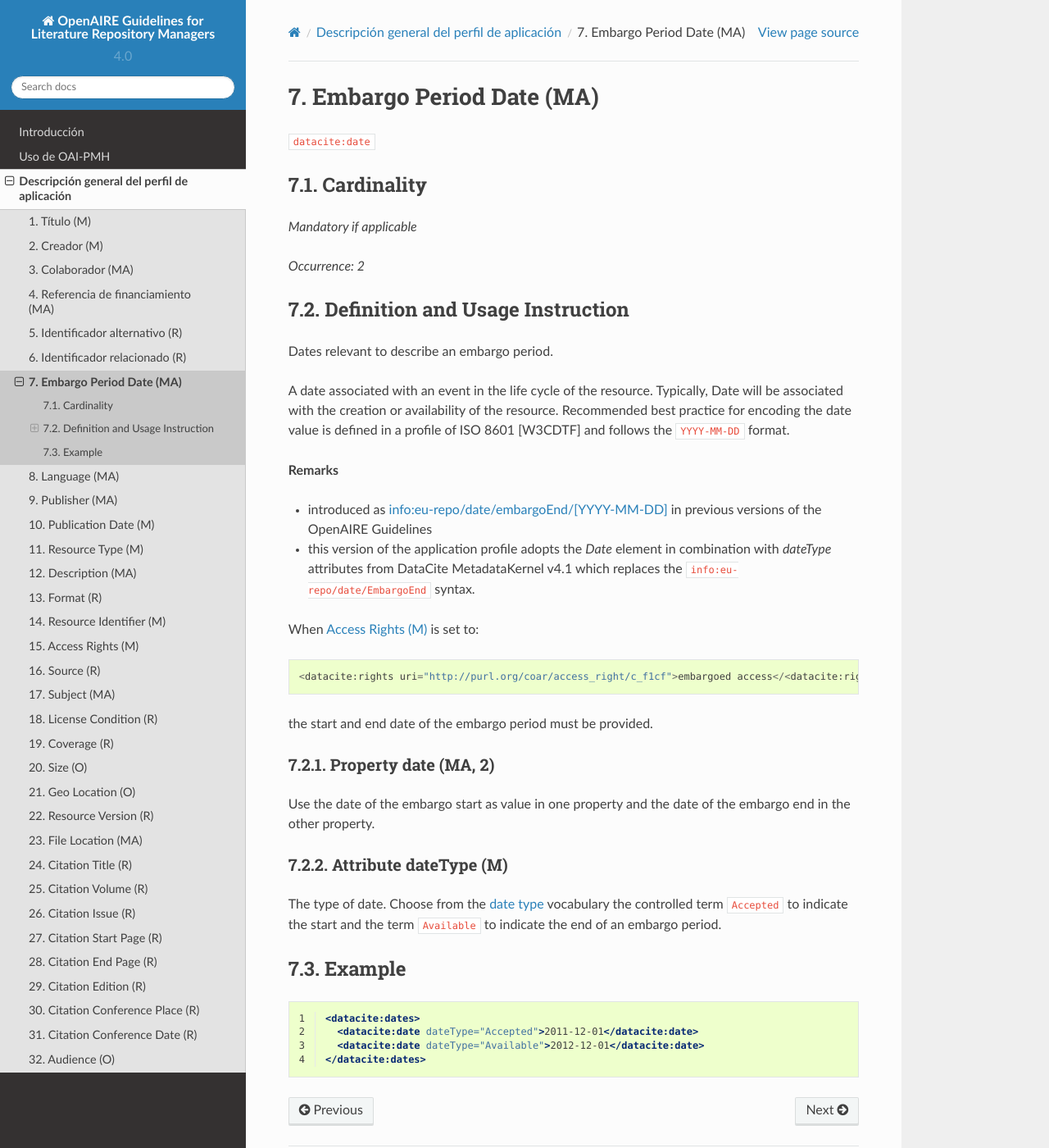
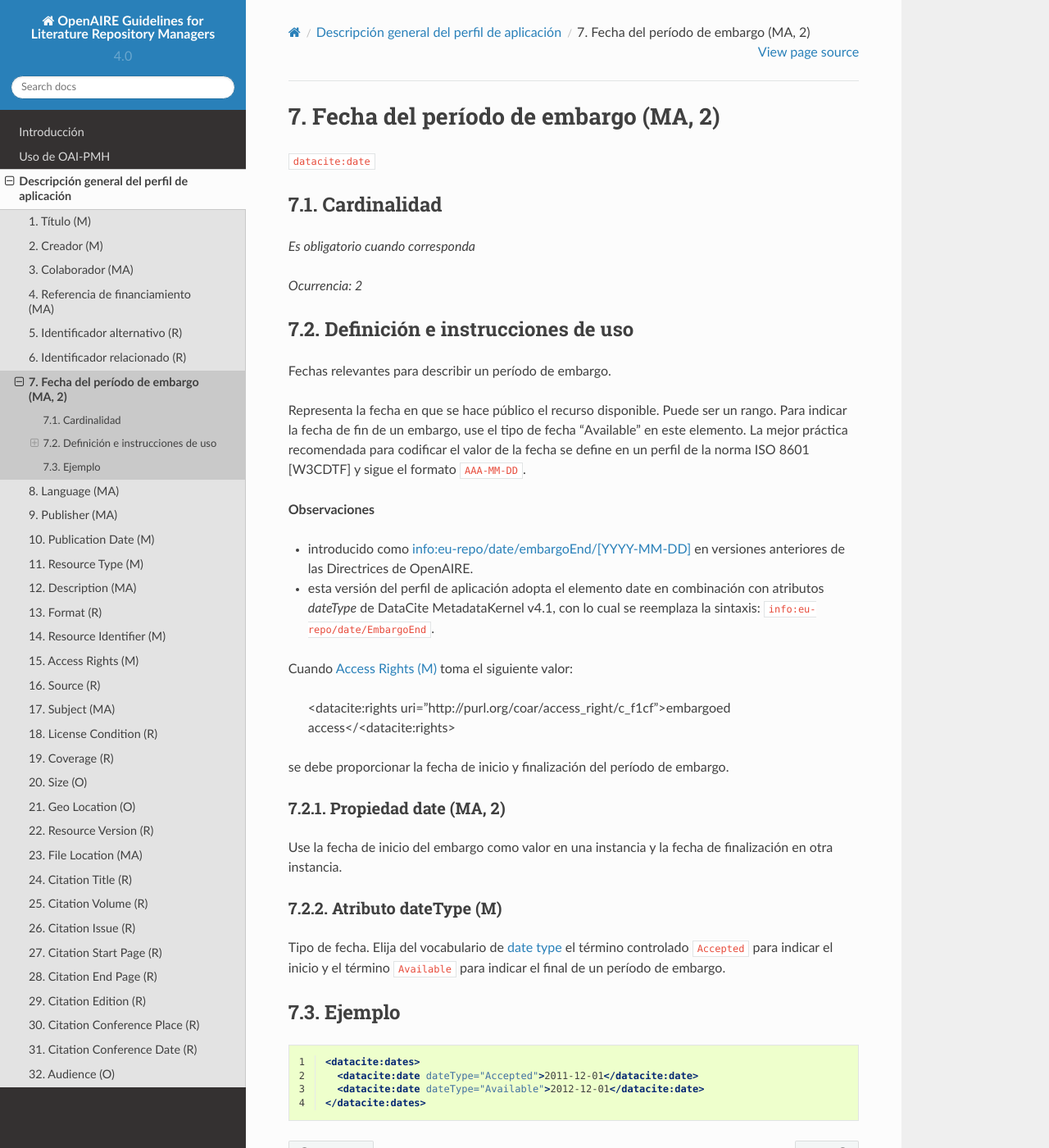
Before and after one commit to memoemg/openAIRE4, a Sphinx documentation site: the page built from docs/field_embargoenddate.rst, in a window 1280 px wide and 1400 px high. Shown: the whole window at 82% size. Built offline with Sphinx 7.4.7 and the Read the Docs theme 2.0.0, drawn with Linux system fonts in a browser that asks for light colours; a script that is not in the unit is left out.

Commit message:
Update field_embargoenddate.rst

```diff
--- a/docs/field_embargoenddate.rst
+++ b/docs/field_embargoenddate.rst
@@ -1,47 +1,47 @@
 .. _dci:dateEmbargo:
 
-Embargo Period Date (MA)
-========================
+Fecha del período de embargo (MA, 2)
+=================================
 
 ``datacite:date``
 
 
-Cardinality
-~~~~~~~~~~~
+Cardinalidad
+~~~~~~~~~~~~
 
-*Mandatory if applicable*
+*Es obligatorio cuando corresponda*
 
-*Occurrence: 2*
+*Ocurrencia: 2*
 
-Definition and Usage Instruction
-~~~~~~~~~~~~~~~~~~~~~~~~~~~~~~~~
+Definición e instrucciones de uso
+~~~~~~~~~~~~~~~~~~~~~~~~~~~~~~~~~
 
-Dates relevant to describe an embargo period.
+Fechas relevantes para describir un período de embargo.
 
-A date associated with an event in the life cycle of the resource. Typically, Date will be associated with the creation or availability of the resource. Recommended best practice for encoding the date value is defined in a profile of ISO 8601 [W3CDTF] and follows the ``YYYY-MM-DD`` format.
+Representa la fecha en que se hace público el recurso disponible. Puede ser un rango. Para indicar la fecha de fin de un embargo, use el tipo de fecha "Available" en este elemento.   La mejor práctica recomendada para codificar el valor de la fecha se define en un perfil de la norma ISO 8601 [W3CDTF] y sigue el formato ``AAA-MM-DD``.
 
-**Remarks**
+**Observaciones**
 
-* introduced as `info:eu-repo/date/embargoEnd/[YYYY-MM-DD] <https://wiki.surfnet.nl/display/standards/info-eu-repo/#info-eu-repo-DateTypesandvalue>`_ in previous versions of the OpenAIRE Guidelines
-* this version of the application profile adopts the *Date* element in combination with *dateType* attributes from DataCite MetadataKernel v4.1 which replaces the ``info:eu-repo/date/EmbargoEnd`` syntax.
+* introducido como `info:eu-repo/date/embargoEnd/[YYYY-MM-DD] <https://wiki.surfnet.nl/display/standards/info-eu-repo/#info-eu-repo-DateTypesandvalue>`_ en versiones anteriores de las Directrices de OpenAIRE.
+* esta versión del perfil de aplicación adopta el elemento date en combinación con atributos *dateType* de DataCite MetadataKernel v4.1, con lo cual se  reemplaza la sintaxis: ``info:eu-repo/date/EmbargoEnd``.
 
-When :ref:`dci:accessrights` is set to::
+Cuando :ref:`dci:accessrights` toma el siguiente valor:
 
     <datacite:rights uri="http://purl.org/coar/access_right/c_f1cf">embargoed access</<datacite:rights>
 
-the start and end date of the embargo period must be provided.
+se debe proporcionar la fecha de inicio y finalización del período de embargo.
 
-Property date (MA, 2)
------------------------
-
-Use the date of the embargo start as value in one property and the date of the embargo end in the other property.
-
-Attribute dateType (M)
+Propiedad date (MA, 2)
 ----------------------
 
-The type of date. Choose from the :ref:`date type <vocab:datetype_datetype>` vocabulary the controlled term ``Accepted`` to indicate the start and the term ``Available`` to indicate the end of an embargo period.
+Use la fecha de inicio del embargo como valor en una instancia y la fecha de finalización en otra instancia.
 
-Example
+Atributo dateType (M)
+---------------------
+
+Tipo de fecha. Elija del vocabulario de :ref:`date type <vocab:datetype_datetype>` el término controlado ``Accepted`` para indicar el inicio y el término ``Available`` para indicar el final de un período de embargo.
+
+Ejemplo
 ~~~~~~~
 .. code-block:: xml
    :linenos:
```
